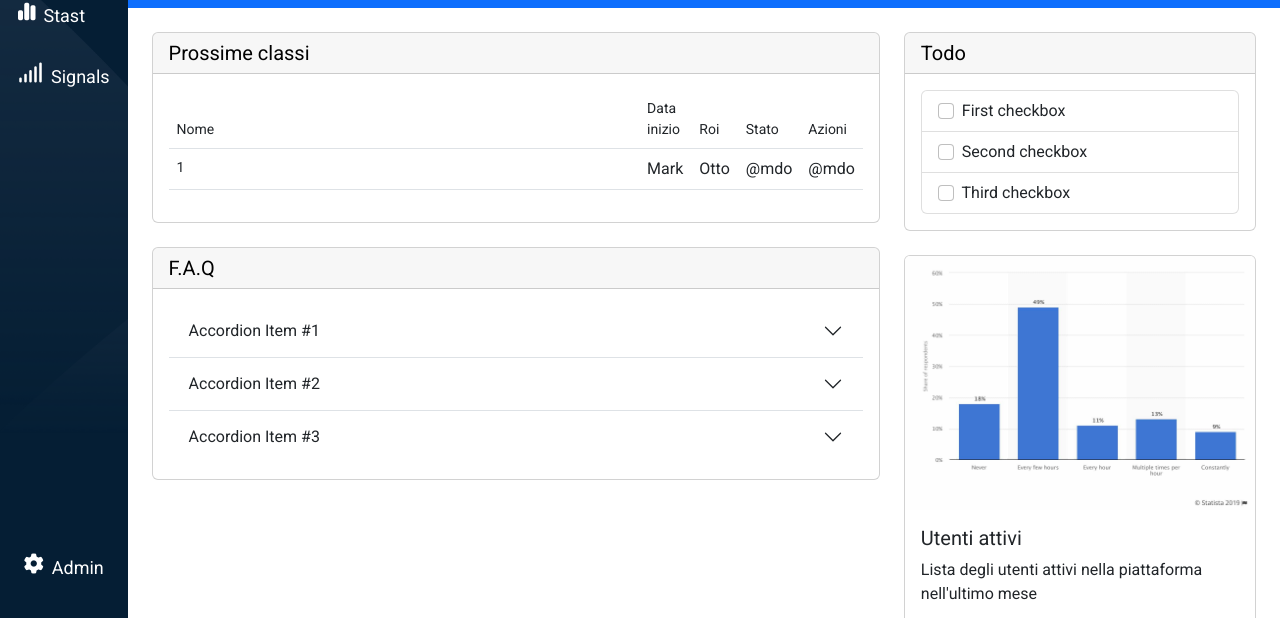
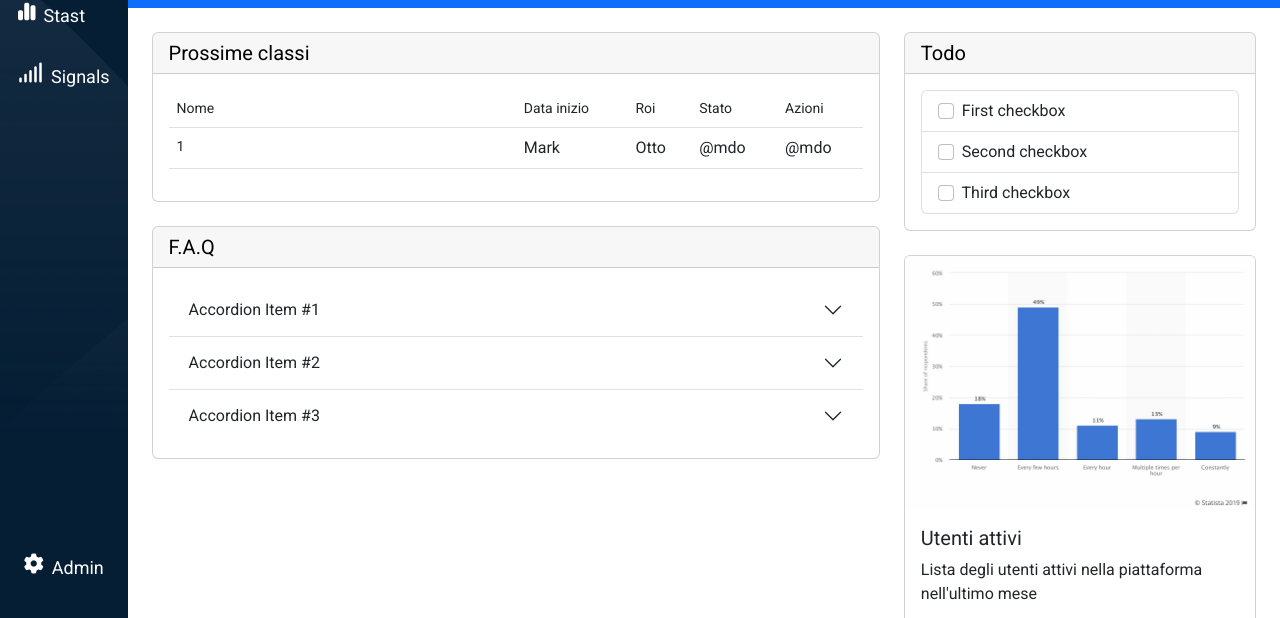
Before and after one commit to IvanRizzo28/html-css-bootstrap-dashboard, a plain HTML site: page index.html in a window 1280 px wide. Shown: the part 182-800 px from the top of the page. Drawn offline with nearby package versions, Linux system fonts and the light colour scheme.

```diff
--- a/index.html
+++ b/index.html
@@ -93,7 +93,7 @@
                                         <table class="table table-hover">
                                             <thead>
                                               <tr>
-                                                <th scope="col" class="fw-normal ir-font-size w-75">Nome</th>
+                                                <th scope="col" class="fw-normal ir-font-size w-50">Nome</th>
                                                 <th scope="col" class="fw-normal ir-font-size">Data inizio</th>
                                                 <th scope="col" class="fw-normal ir-font-size">Roi</th>
                                                 <th scope="col" class="fw-normal ir-font-size">Stato</th>
```
